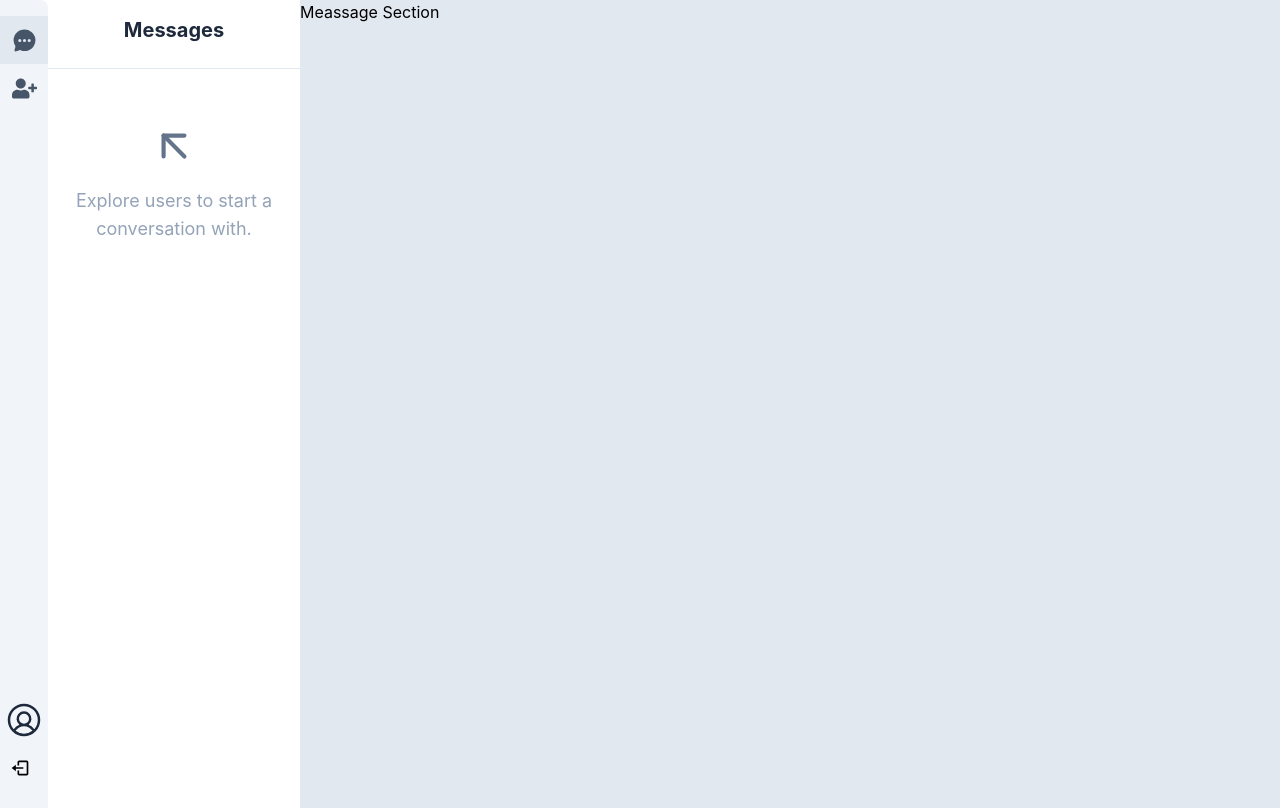
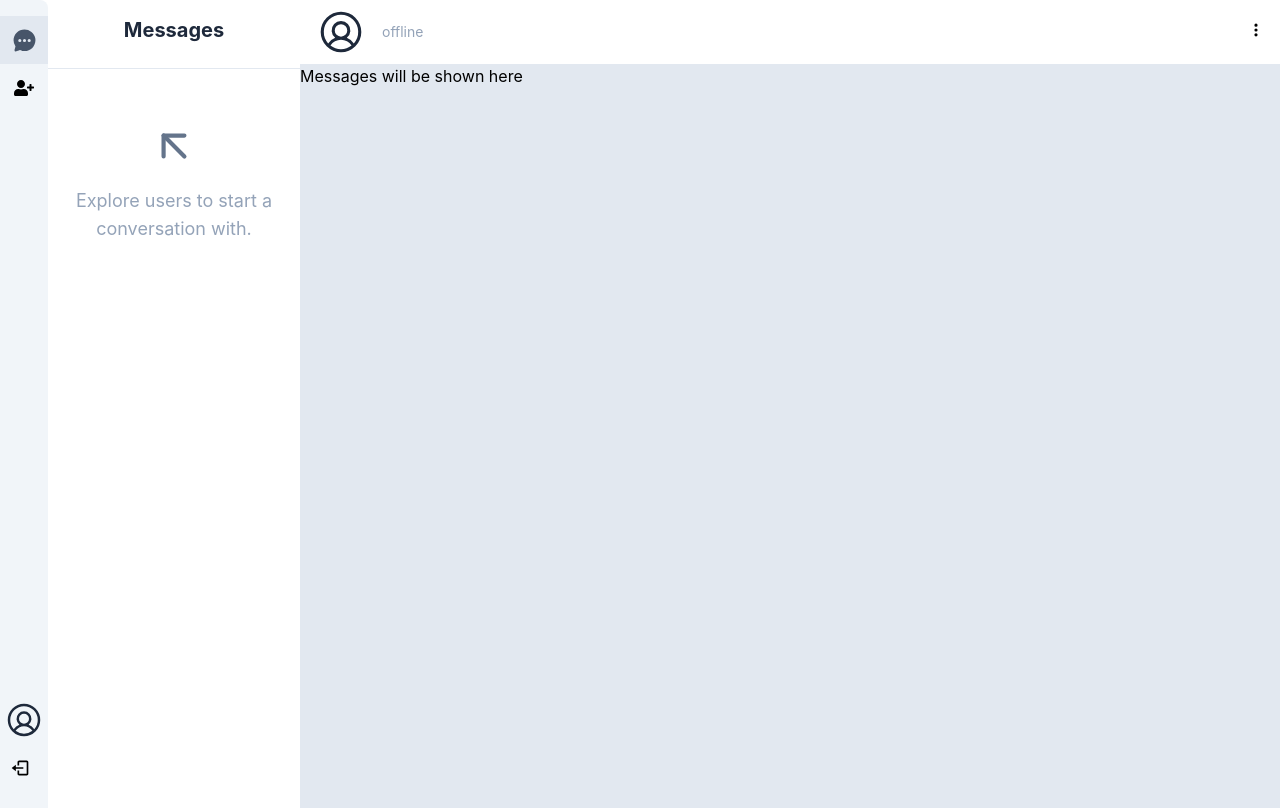
Before and after one commit to 5AIPAVAN/ChatApp, a React (Create React App) app in the folder client/: page /1 in a window 1280 px wide. Built offline with nearby package versions, Linux system fonts and the light colour scheme; no server answers.

Commit message:
messaage page header completed (partially message page done)

```diff
--- a/client/src/components/MessagePage.js
+++ b/client/src/components/MessagePage.js
@@ -1,9 +1,88 @@
-import React from 'react'
+import React, { useEffect, useState } from 'react'
+import { useSelector } from 'react-redux';
+import { useParams,Link } from 'react-router-dom'
+import { Socket } from 'socket.io-client';
+import Avatar from './Avatar';
+import { HiDotsVertical } from "react-icons/hi";
+import { FaAngleLeft } from "react-icons/fa6";
 
 export default function MessagePage() {
+
+  const params = useParams();
+
+  // you details(logged in user details)
+  const user = useSelector(state=> state?.user);
+
+  // obtain T/F wheather socket is connected or not from redux
+  const socketConnection = useSelector(state=> state?.user?.socketConnection);
+
+  console.log("Params :",params.userId); // params is an object containing userId
+
+  const [dataUser,setDataUser] = useState({
+    name : "",
+    email : "",
+    profile_pic : "",
+    online : false,
+    _id : ""
+  });
+
+  useEffect(()=>{
+    if(socketConnection){
+           socketConnection.emit('message-page',params.userId);
+
+           socketConnection.on('message-user',(data_of_that_person)=>{
+              // console.log("details of that person ",data)
+              setDataUser(data_of_that_person);
+           })
+    }
+  },[socketConnection,params.userId,user])
+
   return (
     <div>
-      Meassage Section
+
+{/* Top header section */}
+
+<header className='sticky top-0 h-16 bg-white flex justify-between items-center px-4'>
+              <div className='flex items-center gap-4'>
+                  <Link to={"/"} className='lg:hidden'>
+                      <FaAngleLeft size={25}/>
+                  </Link>
+                  <div>
+                      <Avatar
+                        width={50}
+                        height={50}
+                        ProfilePicUrl={dataUser?.profile_pic}
+                        name={dataUser?.name}
+                        userId={dataUser?._id}
+                      />
+                  </div>
+                  <div>
+                     <h3 className='font-semibold text-lg my-0 text-ellipsis line-clamp-1'>{dataUser?.name}</h3>
+                     <p className='-my-2 text-sm'>
+                      {
+                        dataUser.online ? <span className='text-primary'>online</span> : <span className='text-slate-400'>offline</span>
+                      }
+                     </p>
+                  </div>
+              </div>
+
+              <div >
+                    <button className='cursor-pointer hover:text-primary'>
+                      <HiDotsVertical/>
+                    </button>
+              </div>
+          </header>
+
+          {/* Message section */}
+
+          <section className='h-[calc(100vh-64px)] bg-red'>
+            Messages will be shown here
+          </section>
+
+
+
+
+
     </div>
   )
 }
--- a/client/src/components/Sidebar.js
+++ b/client/src/components/Sidebar.js
@@ -43,11 +43,9 @@ export default function Sidebar() {
                         />
             </NavLink>
 
-            <NavLink title='add friend' className='hover:bg-slate-500 w-12 h-12 flex justify-center items-center cursor-pointer  text-slate-600' onClick={()=>{setOpenSearchUser(true)}} >
-            <FaUserPlus
-                            size={25}
-                        />
-            </NavLink>
+            <div title='add friend' onClick={()=>setOpenSearchUser(true)} className='w-12 h-12 flex justify-center items-center cursor-pointer hover:bg-slate-200 rounded' >
+                        <FaUserPlus size={20}/>
+                    </div>
 
         </div>
 
--- a/client/src/pages/Home.js
+++ b/client/src/pages/Home.js
@@ -4,7 +4,7 @@ import axios from 'axios'
 import { useSelector } from 'react-redux'
 
 import { useDispatch } from 'react-redux';
-import { logout,setOnlineUser,setUser } from '../redux/userSlice';
+import { logout,setOnlineUser,setSocketConnection,setUser } from '../redux/userSlice';
 import { useNavigate,useLocation } from 'react-router-dom';
 import Sidebar from '../components/Sidebar';
 import logo from '../assets/logo.png'
@@ -69,6 +69,8 @@ useEffect(()=>{
     dispatch(setOnlineUser(data));
   })
 
+  dispatch(setSocketConnection(socketConnection));
+
 
 
   return()=>{
--- a/client/src/redux/userSlice.js
+++ b/client/src/redux/userSlice.js
@@ -6,7 +6,8 @@ const initialState = {
   email:"",
   profile_pic:"",
   token:"",
-  onlineUser : []// with help of this we can show green dot when user is online
+  onlineUser : [], // with help of this we can show green dot when user is online
+  socketConnection : null
 }
 
 export const userSlice = createSlice({
@@ -34,16 +35,21 @@ export const userSlice = createSlice({
     state.email = ""
     state.profile_pic = ""
     state.token =""
+    state.socketConnection=""
    },
 
    setOnlineUser:(state,action)=>{
     state.onlineUser = action.payload;
+   },
+
+   setSocketConnection:(state,action)=>{
+    state.socketConnection = action.payload;
    }
 
   },
 })
 
 // Action creators are generated for each case reducer function
-export const { setUser, setToken, logout ,setOnlineUser } = userSlice.actions
+export const { setUser, setToken, logout, setOnlineUser, setSocketConnection } = userSlice.actions
 
 export default userSlice.reducer
```
Also changed, not shown: 1 other file (tests, documents, lock files or other folders).
